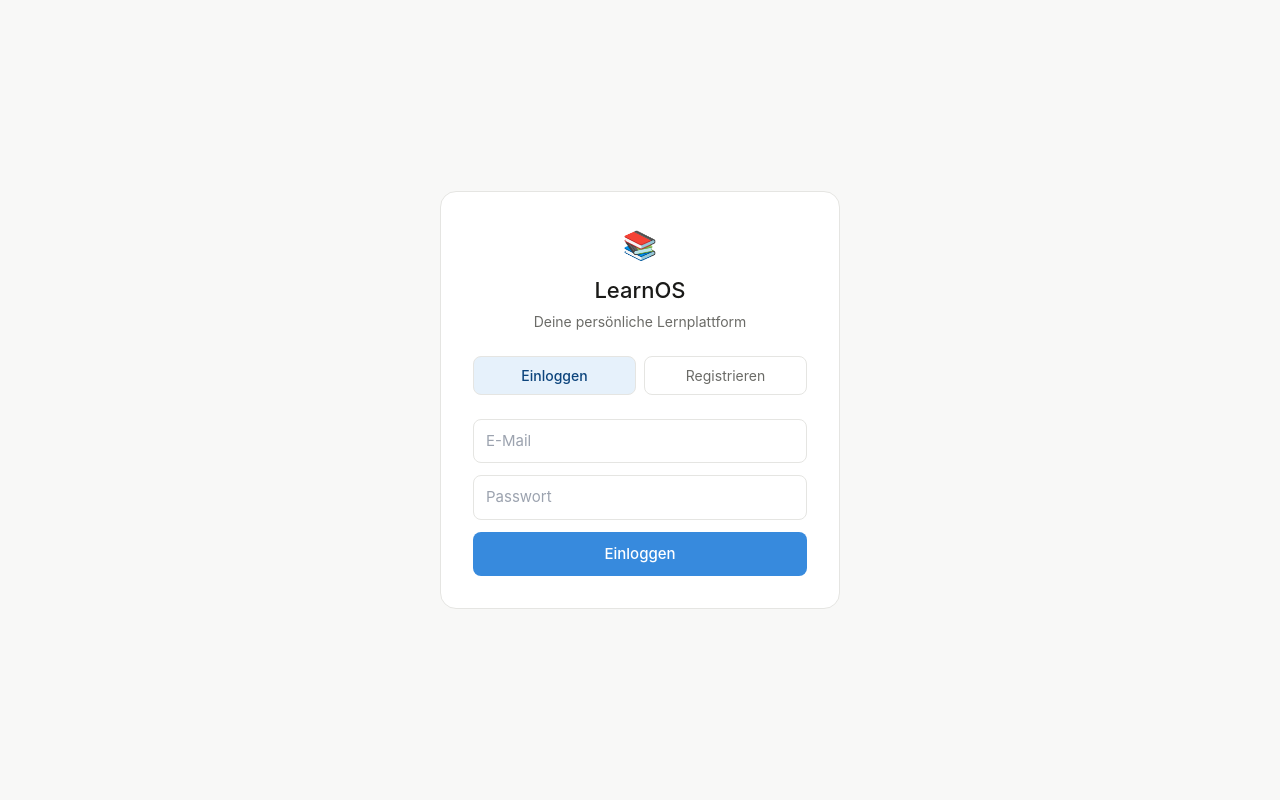
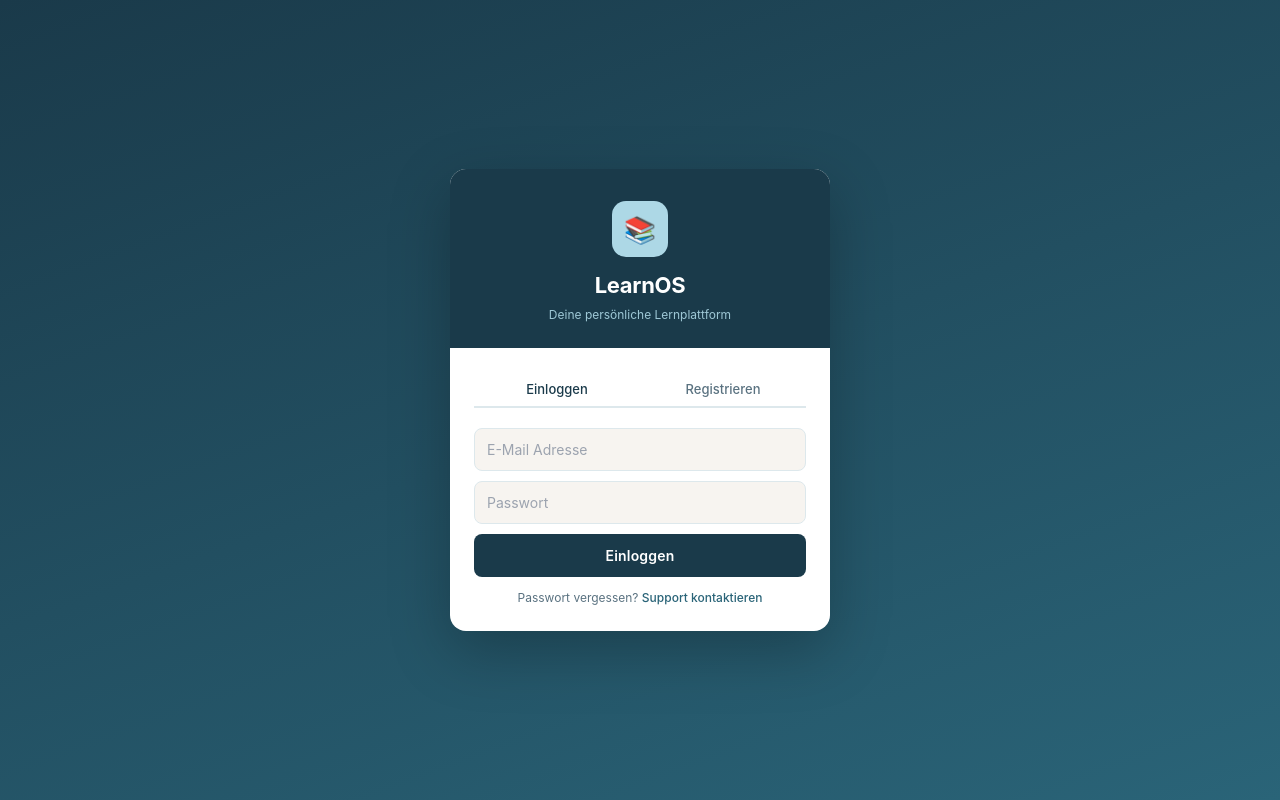
Before and after one commit to patrickfock777/learnos, a Next.js app in the folder learnos/: page /auth in a window 1280 px wide. Built offline with nearby package versions, Linux system fonts and the light colour scheme; no server answers.

Commit message:
Update page.tsx

```diff
--- a/learnos/app/auth/page.tsx
+++ b/learnos/app/auth/page.tsx
@@ -12,56 +12,68 @@ export default function AuthPage() {
   const [error, setError] = useState('')
   const router = useRouter()
 
+  const s: Record<string, React.CSSProperties> = {
+    page: { minHeight: '100vh', background: 'linear-gradient(160deg, #1a3a4a 0%, #2a6478 100%)', display: 'flex', alignItems: 'center', justifyContent: 'center', padding: '1rem' },
+    card: { background: '#fff', borderRadius: '16px', width: '100%', maxWidth: '380px', overflow: 'hidden', boxShadow: '0 20px 60px rgba(0,0,0,0.25)' },
+    header: { background: '#1a3a4a', padding: '2rem 2rem 1.5rem', textAlign: 'center' as const },
+    logoBox: { width: '56px', height: '56px', background: '#ADD8E6', borderRadius: '14px', display: 'flex', alignItems: 'center', justifyContent: 'center', margin: '0 auto 12px', fontSize: '26px' },
+    title: { color: '#fff', fontSize: '22px', fontWeight: 700, letterSpacing: '-0.3px' },
+    sub: { color: '#ADD8E6', fontSize: '12px', marginTop: '4px', opacity: 0.9 },
+    body: { padding: '1.5rem' },
+    tabs: { display: 'flex', borderBottom: '2px solid #dde8ec', marginBottom: '1.25rem' },
+    tab: (active: boolean): React.CSSProperties => ({ flex: 1, padding: '8px', textAlign: 'center', fontSize: '13px', fontWeight: 500, cursor: 'pointer', color: active ? '#1a3a4a' : '#5a7280', borderBottom: `2px solid ${active ? '#7BB8CC' : 'transparent'}`, marginBottom: '-2px', background: 'none', border: 'none', borderBottom: `2px solid ${active ? '#7BB8CC' : 'transparent'}` }),
+    input: { width: '100%', padding: '10px 12px', border: '1.5px solid #dde8ec', borderRadius: '8px', fontSize: '14px', marginBottom: '10px', color: '#1a2c35', background: '#f7f4f0', outline: 'none' },
+    btn: { width: '100%', padding: '11px', background: '#1a3a4a', color: '#fff', border: 'none', borderRadius: '8px', fontSize: '14px', fontWeight: 600, cursor: 'pointer', letterSpacing: '0.2px' },
+    error: { fontSize: '13px', color: '#e24b4a', background: '#fef0f0', padding: '8px 12px', borderRadius: '7px', marginBottom: '10px', border: '1px solid #f5c0c0' },
+    forgot: { textAlign: 'center' as const, fontSize: '12px', color: '#5a7280', marginTop: '12px', cursor: 'pointer' },
+  }
+
   async function handleSubmit(e: React.FormEvent) {
     e.preventDefault()
-    setLoading(true)
-    setError('')
-
+    setLoading(true); setError('')
     if (mode === 'signup') {
-      const { data, error: signupError } = await supabase.auth.signUp({ email, password })
-      if (signupError) { setError(signupError.message); setLoading(false); return }
+      const { data, error: err } = await supabase.auth.signUp({ email, password })
+      if (err) { setError(err.message); setLoading(false); return }
       if (data.user) {
-        await supabase.from('workspaces').insert({ name: `${name}'s Workspace`, created_by: data.user.id })
-        const { data: ws } = await supabase.from('workspaces').select('id').eq('created_by', data.user.id).single()
+        const { data: ws } = await supabase.from('workspaces').insert({ name: `${name}'s Workspace`, created_by: data.user.id }).select().single()
         await supabase.from('profiles').insert({ id: data.user.id, email, name, workspace_id: ws?.id, role: 'admin' })
         router.push('/dashboard')
       }
     } else {
-      const { error: loginError } = await supabase.auth.signInWithPassword({ email, password })
-      if (loginError) { setError('E-Mail oder Passwort falsch'); setLoading(false); return }
+      const { error: err } = await supabase.auth.signInWithPassword({ email, password })
+      if (err) { setError('E-Mail oder Passwort falsch.'); setLoading(false); return }
       router.push('/dashboard')
     }
     setLoading(false)
   }
 
   return (
-    <div style={{ minHeight: '100vh', display: 'flex', alignItems: 'center', justifyContent: 'center', background: '#f8f8f7', padding: '1rem' }}>
-      <div style={{ background: '#fff', border: '0.5px solid #e5e5e2', borderRadius: '16px', padding: '2rem', width: '100%', maxWidth: '400px' }}>
-        <div style={{ textAlign: 'center', marginBottom: '1.5rem' }}>
-          <div style={{ fontSize: '28px', marginBottom: '8px' }}>📚</div>
-          <h1 style={{ fontSize: '22px', fontWeight: 500 }}>LearnOS</h1>
-          <p style={{ fontSize: '14px', color: '#6b6b67', marginTop: '4px' }}>Deine persönliche Lernplattform</p>
+    <div style={s.page}>
+      <div style={s.card}>
+        <div style={s.header}>
+          <div style={s.logoBox}>📚</div>
+          <div style={s.title}>LearnOS</div>
+          <div style={s.sub}>Deine persönliche Lernplattform</div>
         </div>
-
-        <div style={{ display: 'flex', gap: '8px', marginBottom: '1.5rem' }}>
-          {(['login','signup'] as const).map(m => (
-            <button key={m} onClick={() => setMode(m)} style={{ flex: 1, padding: '8px', border: '0.5px solid #e5e5e2', borderRadius: '8px', background: mode === m ? '#E6F1FB' : '#fff', color: mode === m ? '#0C447C' : '#6b6b67', fontWeight: mode === m ? 500 : 400, cursor: 'pointer', fontSize: '14px' }}>
-              {m === 'login' ? 'Einloggen' : 'Registrieren'}
+        <div style={s.body}>
+          <div style={s.tabs}>
+            {(['login','signup'] as const).map(m => (
+              <button key={m} onClick={() => setMode(m)} style={s.tab(mode === m)}>
+                {m === 'login' ? 'Einloggen' : 'Registrieren'}
+              </button>
+            ))}
+          </div>
+          <form onSubmit={handleSubmit}>
+            {mode === 'signup' && <input value={name} onChange={e => setName(e.target.value)} placeholder="Dein Name" required style={s.input} />}
+            <input type="email" value={email} onChange={e => setEmail(e.target.value)} placeholder="E-Mail Adresse" required style={s.input} />
+            <input type="password" value={password} onChange={e => setPassword(e.target.value)} placeholder="Passwort" required style={s.input} />
+            {error && <div style={s.error}>{error}</div>}
+            <button type="submit" disabled={loading} style={{ ...s.btn, opacity: loading ? 0.7 : 1 }}>
+              {loading ? 'Bitte warten...' : mode === 'login' ? 'Einloggen' : 'Konto erstellen'}
             </button>
-          ))}
+          </form>
+          <div style={s.forgot}>Passwort vergessen? <span style={{ color: '#2a6478', fontWeight: 500 }}>Support kontaktieren</span></div>
         </div>
-
-        <form onSubmit={handleSubmit} style={{ display: 'flex', flexDirection: 'column', gap: '12px' }}>
-          {mode === 'signup' && (
-            <input value={name} onChange={e => setName(e.target.value)} placeholder="Dein Name" required style={{ padding: '10px 12px', border: '0.5px solid #e5e5e2', borderRadius: '8px', fontSize: '15px' }} />
-          )}
-          <input type="email" value={email} onChange={e => setEmail(e.target.value)} placeholder="E-Mail" required style={{ padding: '10px 12px', border: '0.5px solid #e5e5e2', borderRadius: '8px', fontSize: '15px' }} />
-          <input type="password" value={password} onChange={e => setPassword(e.target.value)} placeholder="Passwort" required style={{ padding: '10px 12px', border: '0.5px solid #e5e5e2', borderRadius: '8px', fontSize: '15px' }} />
-          {error && <p style={{ fontSize: '13px', color: '#E24B4A', background: '#FCEBEB', padding: '8px 12px', borderRadius: '8px' }}>{error}</p>}
-          <button type="submit" disabled={loading} style={{ padding: '11px', background: '#378ADD', color: '#fff', border: 'none', borderRadius: '8px', fontSize: '15px', fontWeight: 500, cursor: 'pointer', opacity: loading ? 0.7 : 1 }}>
-            {loading ? 'Bitte warten...' : mode === 'login' ? 'Einloggen' : 'Account erstellen'}
-          </button>
-        </form>
       </div>
     </div>
   )
```
